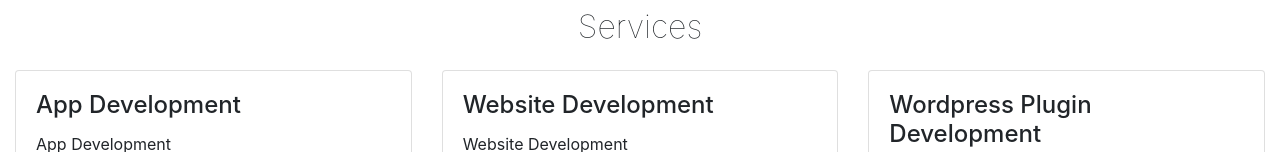
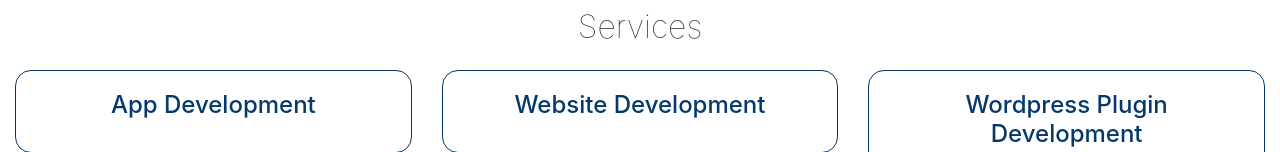
Before and after one commit to varun761/vue, a Vue app: page / in a window 1280 px wide. Shown: the part 800-952 px from the top of the page. Built offline with nearby package versions, Linux system fonts and the light colour scheme.

Commit message:
Added: Services card

```diff
--- a/src/components/ServicesCard.vue
+++ b/src/components/ServicesCard.vue
@@ -11,17 +11,65 @@
     },
     render(h) {
         const services = this.sections.map((el) => {
+            const childElement = []
+            const description = el.description || null
+            const features = Object.prototype.hasOwnProperty.call(el, 'features') && el.features && Array.isArray(el.features) ? el.features : []
+            if (description) {
+                /*
+                * Description
+                */
+                const descriptionElement = h('p', {
+                    class: {
+                        'font-weight-lighter': true,
+                        'card-paragraph': true
+                    },
+                    domProps: {
+                        innerHTML: el.description
+                    }
+                })
+                childElement.push(descriptionElement)
+            }
+            /*
+            * Features
+            */
+            if (features) {
+                const featuresList = []
+                features.map((featureListElement) => h('li', {
+                    domProps: {
+                        innerHTML: featureListElement
+                    }
+                })).map((featureItems) => featuresList.push(featureItems))
+                if (featuresList.length > 0) {
+                    const featureList = h('ul', {
+                        class: {
+                            'feature-list': true
+                        }
+                    }, featuresList)
+                    childElement.push(featureList)
+                }
+            }
+            /*
+            * Card element
+            */
             const cardElement = h('b-card', {
                 props: {
                     title: el.title
                 },
+                class: {
+                    serviceCard: true,
+                    'text-center': true
+                },
                 scopedSlots: {
-                    default: () => el.innerText
+                    default: () => h('div', {}, [childElement])
                 }
             })
+            /*
+            * Row
+            */
             return h('b-col', {
                 props: {
-                    col: 12,
+                    cols: 12,
+                    sm: 6,
                     md: 4
                 },
                 class: {
@@ -34,3 +82,24 @@
     }
 }
 </script>
+
+<style lang="scss">
+.serviceCard {
+    border-color: #05386B;
+    border-radius: 1rem;
+    .card-title {
+        color: #05386B;
+    }
+    .card-paragraph {
+        font-size: 14px;
+        line-height: 24px;
+    }
+    .feature-list {
+        padding: 0;
+        margin: 0;
+        list-style: none;
+        font-weight: lighter;
+        line-height: 24px;
+    }
+}
+</style>
```
